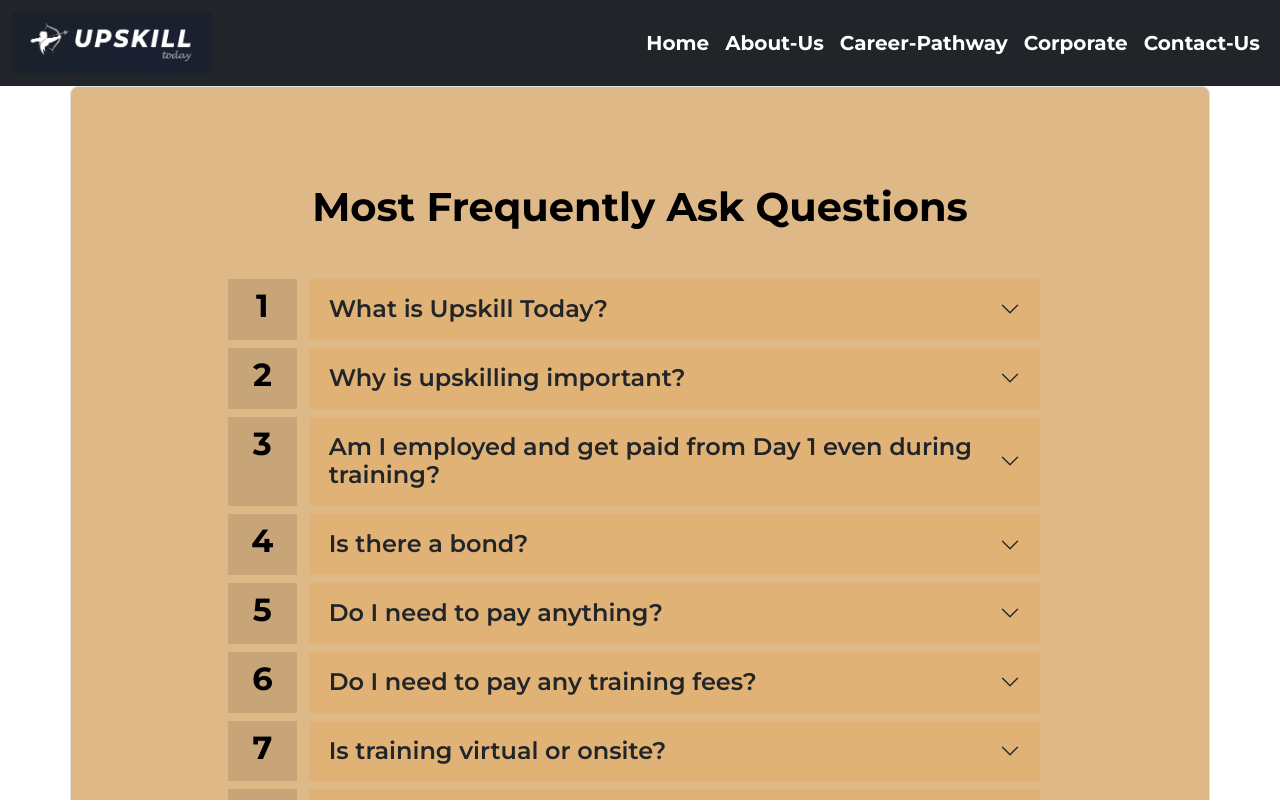
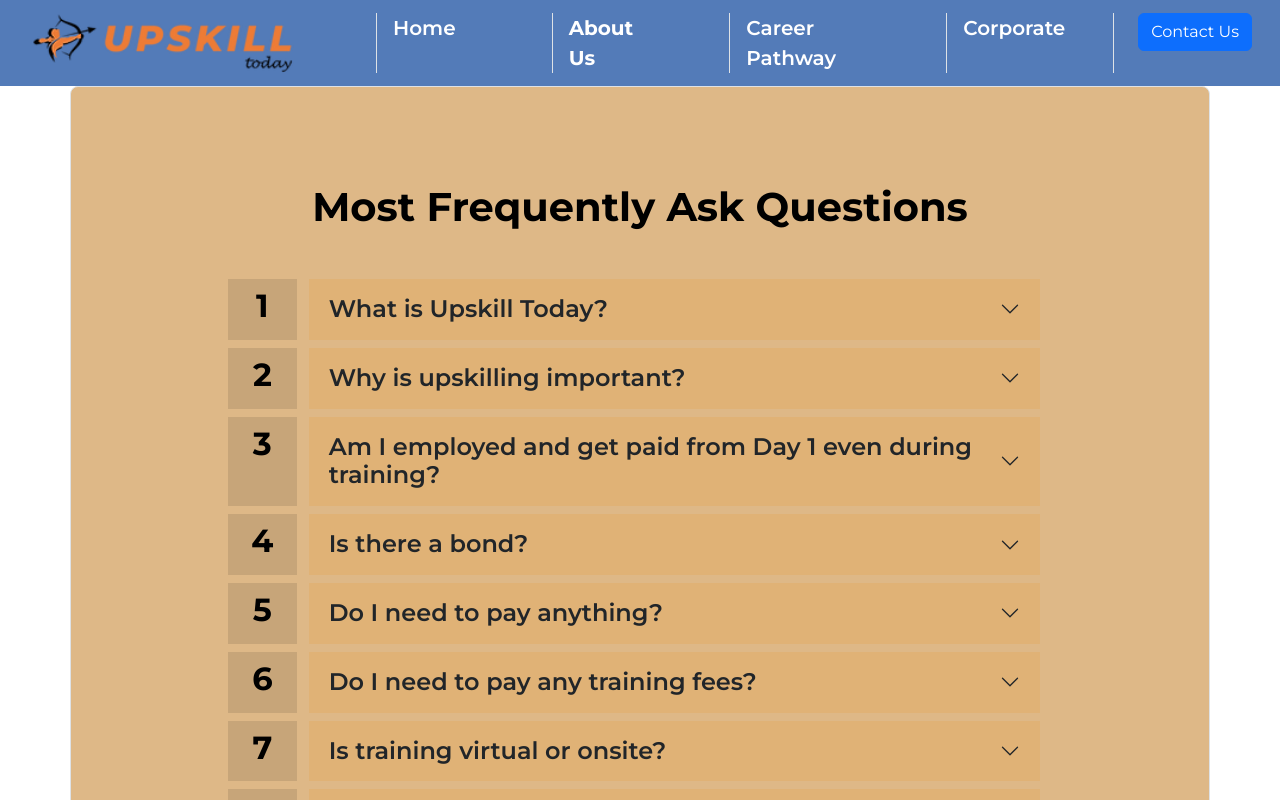
Before and after one commit to Chiang-Yong/Upskill-Today-1, a React (Create React App) app: page /Contact in a window 1280 px wide. Shown: the top 800 px of the page. Built offline with nearby package versions, Linux system fonts and the light colour scheme.

Commit message:
Update the Navbar spacing & button

```diff
--- a/src/components/Navbar/NavbarUST.js
+++ b/src/components/Navbar/NavbarUST.js
@@ -1,6 +1,6 @@
 import React, { useState } from "react";
 import Button from "react-bootstrap/Button";
-import Upskill from "../../images/WhiteLogo.png";
+import Upskill from "../../images/UpskillToday Logo.bmp";
 import Container from "react-bootstrap/Container";
 import Nav from "react-bootstrap/Nav";
 import Navbar from "react-bootstrap/Navbar";
@@ -19,7 +19,7 @@ const NavbarUST = () => {
   };
 
   return (
-    <Navbar sticky="top" bg="dark" expand="lg" variant="dark">
+    <Navbar sticky="top" expand="lg" variant="dark" style={{backgroundColor:"rgba(83,123,184,1)",}}>
       <Container fluid>
         <Navbar.Brand href="/">
           <img
@@ -33,38 +33,47 @@ const NavbarUST = () => {
           <Nav className="ms-auto d-flex fw-bold fs-5 ">
             <Link
               to="/Home"
-              className="text-white mx-2 hover-navbar"
-              style={{ textDecoration: "none", fontWeight: "700" }}
+              className="text-white mx-5 hover-navbar border-start"
+              style={{paddingLeft: "1.0rem", textDecoration: "none", fontWeight: "600" }}
             >
               Home
             </Link>
             <Link
               to="/About"
-              className="text-white mx-2 hover-navbar"
-              style={{ textDecoration: "none", fontWeight: "700" }}
+              className="text-white mx-5 hover-navbar border-start"
+              style={{ paddingLeft: "1.0rem", textDecoration: "none", fontWeight: "700" }}
             >
-              About-Us
+              About Us
             </Link>
             <Link
               to="/CareerPathway"
-              className="text-white mx-2 hover-navbar"
-              style={{ textDecoration: "none", fontWeight: "700" }}
+              className="text-white mx-5 hover-navbar border-start"
+              style={{ paddingLeft: "1.0rem", textDecoration: "none", fontWeight: "600", }}
             >
-              Career-Pathway
+              Career Pathway
             </Link>
             <Link
               to="/Corporate"
-              className="text-white mx-2 hover-navbar"
-              style={{ textDecoration: "none", fontWeight: "700" }}
+              className="text-white mx-5 hover-navbar border-start"
+              style={{ paddingLeft: "1.0rem", textDecoration: "none", fontWeight: "600",}}
             >
               Corporate
             </Link>
             <Link
               to="/Contact"
-              className="text-white mx-2 hover-navbar"
-              style={{ textDecoration: "none", fontWeight: "700" }}
+              className="text-white me-3 border-start navbar-hover"
+              style={{ textDecoration: "none", paddingLeft: "1.5rem"}}
             >
-              Contact-Us
+              <Button className="navbar-button navbar-hover"
+           /*  style={{ fontSize: '1.0em',
+                fontWeight: 600,
+                backgroundColor: '#ff7b00',
+                border: 'none',
+                borderRadius: '3px',
+                width: '150px',
+                padding: '0.2rem', }} */
+              >Contact Us</Button>
+
             </Link>
           </Nav>
         </Navbar.Collapse>
--- a/src/components/Navbar/navbar.css
+++ b/src/components/Navbar/navbar.css
@@ -3,7 +3,7 @@
     background-size: contain;
     background-repeat: no-repeat;
     height: 60px;
-    width: 200px;
+    width: 300px;
 }
 
 .navbar-button {
@@ -22,3 +22,20 @@
 .hover-navbar:hover{
     opacity: 0.5;
   }
+
+  .navbar-button {
+    font-size: 1.0em;
+    font-weight: 600;
+    background-color: #ff7b00;
+    border: none;
+    border-radius: 5px;
+    padding: 0.2rem;
+  }
+
+  .navbar-button:hover {
+    background-color: #a60037;
+    border-color: #a60037;
+    box-shadow: 0 12px 16px 0 rgba(0, 0, 0, 0.24),
+      0 17px 50px 0 rgba(0, 0, 0, 0.19);
+
+  }
```
